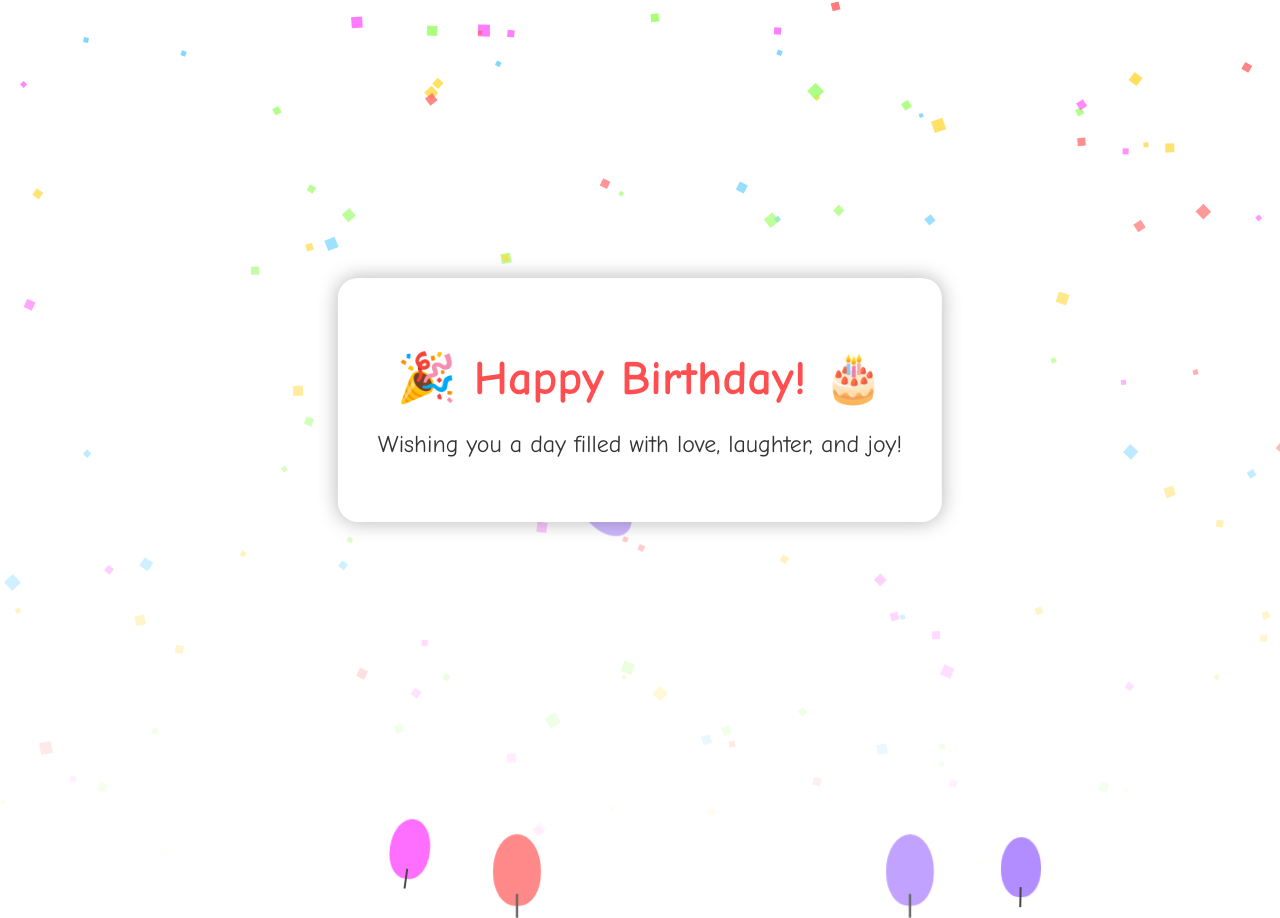
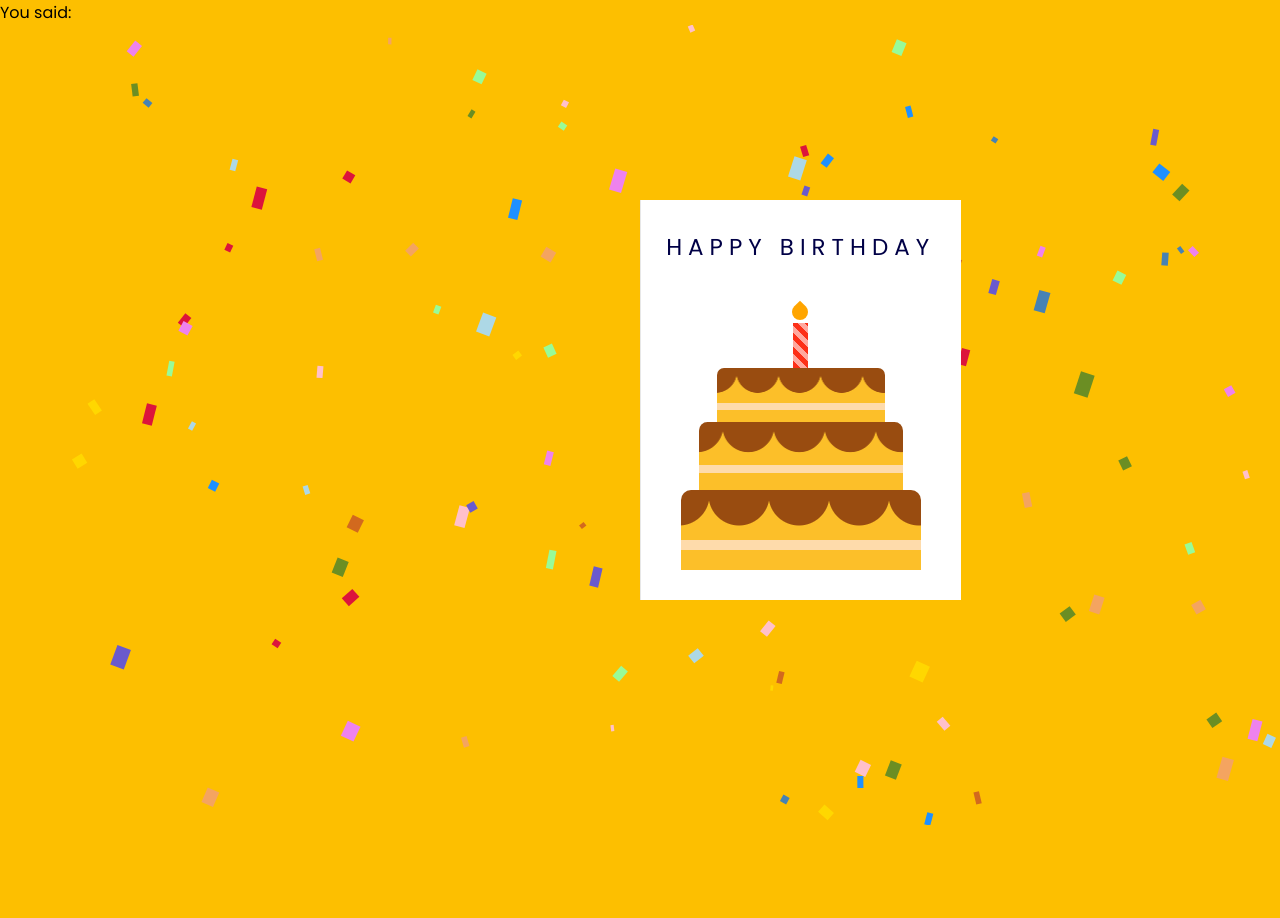
Before and after one commit to Keerthi657614/Birthdaycard, a plain HTML site: page index.html in a window 1280 px wide. After the commit the page ends 825 px from the top, so only its background shows below. Drawn offline with Linux system fonts and the light colour scheme.

Commit message:
Update index.html

```diff
--- a/index.html
+++ b/index.html
@@ -1,139 +1,37 @@
+You said:
 <!DOCTYPE html>
 <html lang="en">
-<head>
-  <meta charset="UTF-8">
-  <title>Happy Birthday!</title>
-  <style>
-    body {
-      margin: 0;
-      padding: 0;
-      overflow: hidden;
-      background: linear-gradient(to right, #ffecd2, #fcb69f);
-      font-family: 'Comic Sans MS', cursive;
-    }
+  <head>
+    <meta name="viewport" content="width=device-width, initial-scale=1.0" />
+    <title>Birthday Card</title>
 
-    .card {
-      position: absolute;
-      top: 50%;
-      left: 50%;
-      transform: translate(-50%, -50%);
-      background: white;
-      padding: 40px;
-      border-radius: 20px;
-      box-shadow: 0 0 20px rgba(0,0,0,0.3);
-      text-align: center;
-      z-index: 2;
-    }
+    <link
+      href="https://fonts.googleapis.com/css2?family=Poppins&display=swap"
+      rel="stylesheet"
+    />
+    <script src="https://cdn.jsdelivr.net/npm/party-js@latest/bundle/party.min.js"></script>
 
-    .card h1 {
-      font-size: 48px;
-      color: #ff4e50;
-      margin-bottom: 10px;
-    }
 
-    .card p {
-      font-size: 24px;
-      color: #333;
-    }
-
-    /* Confetti styles */
-    .confetti {
-      position: absolute;
-      width: 10px;
-      height: 10px;
-      background-color: red;
-      animation: fall 5s linear infinite;
-    }
-
-    @keyframes fall {
-      0% {
-        transform: translateY(-100px) rotate(0deg);
-        opacity: 1;
-      }
-      100% {
-        transform: translateY(110vh) rotate(720deg);
-        opacity: 0;
-      }
-    }
-
-    /* Balloon styles */
-    .balloon {
-      position: absolute;
-      bottom: -100px;
-      width: 40px;
-      height: 60px;
-      background-color: red;
-      border-radius: 50% 50% 45% 45%;
-      animation: float 10s ease-in-out infinite;
-      z-index: 1;
-      opacity: 0.8;
-    }
-
-    .balloon::before {
-      content: '';
-      position: absolute;
-      bottom: -10px;
-      left: 50%;
-      width: 2px;
-      height: 20px;
-      background: #444;
-      transform: translateX(-50%);
-    }
-
-    @keyframes float {
-      0% {
-        transform: translateY(0) rotate(0deg);
-        opacity: 1;
-      }
-      100% {
-        transform: translateY(-120vh) rotate(360deg);
-        opacity: 0;
-      }
-    }
-  </style>
-</head>
-<body>
-
-<div class="card">
-  <h1>🎉 Happy Birthday! 🎂</h1>
-  <p>Wishing you a day filled with love, laughter, and joy!</p>
-</div>
-
-<script>
-  // Confetti generator
-  for (let i = 0; i < 150; i++) {
-    const confetti = document.createElement("div");
-    confetti.classList.add("confetti");
-    confetti.style.left = Math.random() * 100 + "vw";
-    confetti.style.animationDuration = (Math.random() * 3 + 2) + "s";
-    confetti.style.backgroundColor = ["#ff6b6b", "#6bcfff", "#ffd93b", "#9dff6b", "#ff6bff"][Math.floor(Math.random() * 5)];
-    confetti.style.width = confetti.style.height = Math.random() * 8 + 4 + "px";
-    confetti.style.opacity = Math.random();
-    confetti.style.animationDelay = Math.random() * 5 + "s";
-    document.body.appendChild(confetti);
-  }
-
-  // Balloon generator
-  function createBalloon() {
-    const balloon = document.createElement("div");
-    balloon.classList.add("balloon");
-    const colors = ["#ff6b6b", "#6bcfff", "#ffd93b", "#9dff6b", "#ff6bff", "#b28dff"];
-    balloon.style.backgroundColor = colors[Math.floor(Math.random() * colors.length)];
-    balloon.style.left = Math.random() * 100 + "vw";
-    balloon.style.animationDuration = (Math.random() * 6 + 6) + "s";
-    balloon.style.animationDelay = Math.random() * 5 + "s";
-    balloon.style.transform = `scale(${Math.random() * 0.5 + 0.8})`;
-    document.body.appendChild(balloon);
-
-    // Remove balloon after animation
-    setTimeout(() => {
-      balloon.remove();
-    }, 12000);
-  }
-
-  // Generate balloons continuously
-  setInterval(createBalloon, 800);
-</script>
-
-</body>
-</html>
+    <link rel="stylesheet" href="style.css" />
+  </head>
+  <body onload="startConfetti()">
+    <div class="card">
+      <div class="outside">
+        <div class="front">
+          <p>Happy Birthday</p>
+          <div class="cake">
+            <div class="top-layer"></div>
+            <div class="middle-layer"></div>
+            <div class="bottom-layer"></div>
+            <div class="candle"></div>
+          </div>
+        </div>
+        <div class="back"></div>
+      </div>
+      <div class="inside">
+        <p>Wishing you a very happy birthday filled with ❤️ Love and Happiness Have a long and prosperous life Akkaaa🥰😘🥰😘</p>
+        <h1>&#127873;</h1>
+      </div>
+    </div>
+  </body>
+  <script src="confetti.js"></script>
```
